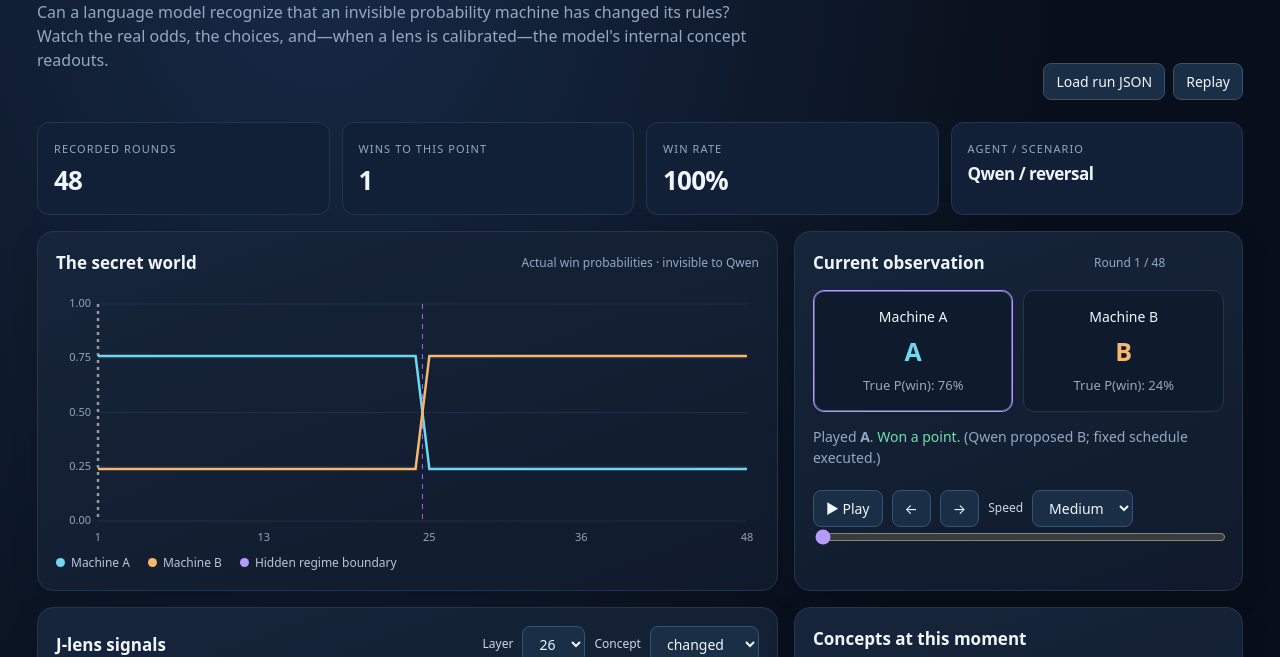
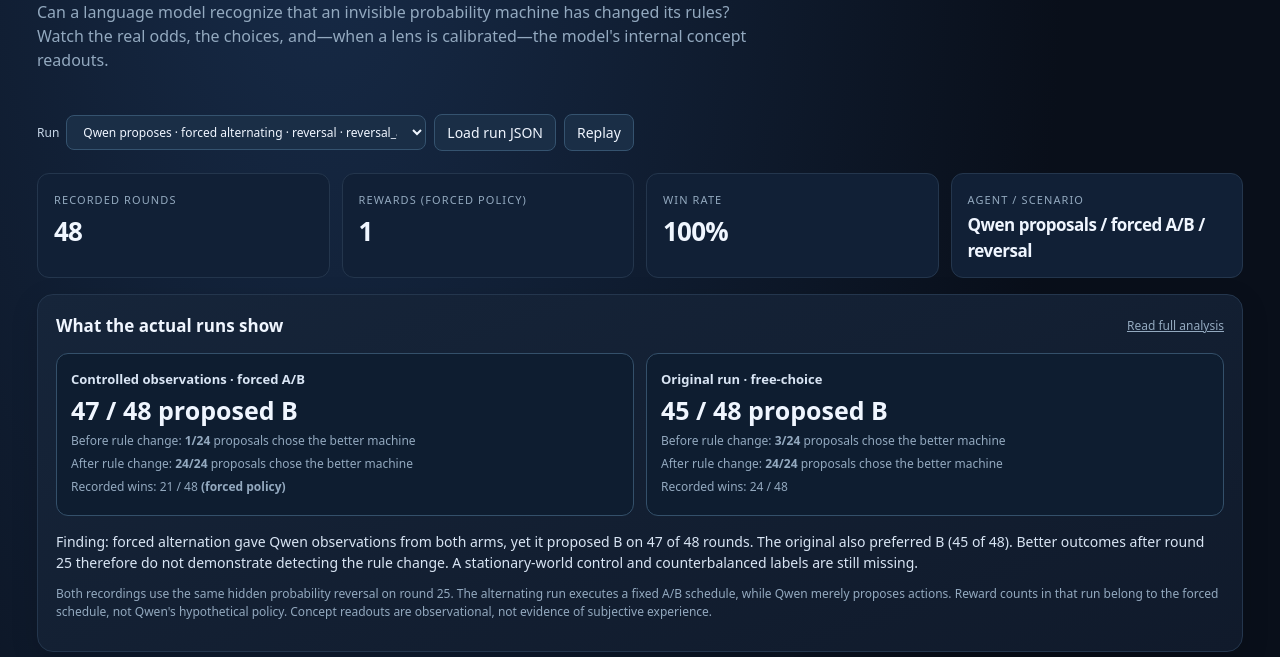
Before and after one commit to anttiluode/GamblerQwen, a plain HTML site: page index.html in a window 1280 px wide. Shown: the part 143-800 px from the top of the page. Drawn offline with Linux system fonts and the light colour scheme.

Commit message:
Show both real Qwen runs on index with switcher, comparative findings and decision score

```diff
--- a/index.html
+++ b/index.html
@@ -63,23 +63,38 @@ label{color:#c8d7e8;font-size:12px}
 a{color:#a7cdfc}
 @media(max-width:920px){.grid{grid-template-columns:1fr}.kpis{grid-template-columns:repeat(2,1fr)}}
 @media(max-width:580px){main{padding:18px 12px 40px}.kpis{gap:7px}.kpi{padding:9px}.kpi strong{font-size:20px}.card{padding:13px}}
+.reportGrid{display:grid;grid-template-columns:repeat(2,minmax(0,1fr));gap:12px}
+.report{border:1px solid #34506a;background:#0e1d30;border-radius:12px;padding:14px}
+.report strong{font-size:25px;line-height:1.15;font-variant-numeric:tabular-nums;display:block;margin:7px 0}
+.report p{margin:5px 0;font-size:12px}
+.report .title{font-size:13px;color:#d9e5f4;font-weight:700}
+#verdict{margin:15px 0 4px;color:#d9e5f4}
+.runselect{display:flex;gap:7px;align-items:center}
+.runselect select{max-width:min(360px,58vw)}
+@media(max-width:580px){.reportGrid{grid-template-columns:1fr}}
 </style>
 </head>
 <body>
 <main>
 <div class="top">
   <div><span class="tag">Experiment 001 · Change-point detection</span><h1>Gambler<span style="color:var(--accent)">Qwen</span></h1><p class="subtitle">Can a language model recognize that an invisible probability machine has changed its rules? Watch the real odds, the choices, and—when a lens is calibrated—the model's internal concept readouts.</p></div>
-  <div class="buttons"><button id="load">Load run JSON</button><input id="jsonInput" type="file" accept=".json,application/json"><button id="replay">Replay</button></div>
+  <div class="buttons"><label class="runselect" for="runPicker">Run <select id="runPicker" aria-label="Choose recorded experiment"></select></label><button id="load">Load run JSON</button><input id="jsonInput" type="file" accept=".json,application/json"><button id="replay">Replay</button></div>
 </div>
 <div id="empty" class="empty" hidden>No recorded run loaded. Generate one with <code>python gambler.py --mode demo</code>, or select a <code>results/latest.json</code> file using <b>Load run JSON</b>. For real Qwen readouts, build the lens and run <code>python gambler.py --mode qwen</code>.</div>
 <div id="content">
   <div class="kpis">
     <div class="kpi"><small>Recorded rounds</small><strong id="nrounds">—</strong></div>
-    <div class="kpi"><small>Wins to this point</small><strong id="wins">—</strong></div>
+    <div class="kpi"><small id="winsLabel">Recorded rewards</small><strong id="wins">—</strong></div>
     <div class="kpi"><small>Win rate</small><strong id="winrate">—</strong></div>
     <div class="kpi"><small>Agent / scenario</small><strong id="scenario" style="font-size:17px">—</strong></div>
   </div>
   <div class="grid">
+    <section class="card span" id="analysisCard">
+      <div class="sectionTop"><h2>What the actual runs show</h2><a class="mini" href="https://github.com/anttiluode/GamblerQwen/blob/main/FINDINGS.md" target="_blank" rel="noopener">Read full analysis</a></div>
+      <div id="runComparison" class="reportGrid"></div>
+      <p id="verdict"></p>
+      <p class="mini">Both recordings use the same hidden probability reversal on round 25. The alternating run executes a fixed A/B schedule, while Qwen merely proposes actions. Reward counts in that run belong to the forced schedule, not Qwen's hypothetical policy. Concept readouts are observational, not evidence of subjective experience.</p>
+    </section>
     <section class="card">
       <div class="sectionTop"><h2>The secret world</h2><span class="mini">Actual win probabilities · invisible to Qwen</span></div>
       <canvas id="oddsChart" aria-label="Chart of actual winning probabilities for A and B"></canvas>
@@ -118,6 +133,7 @@ a{color:#a7cdfc}
 <script>
 (function(){
 "use strict";
+let runs=Array.isArray(window.GAMBLER_RUNS)?window.GAMBLER_RUNS:[];
 let data=window.GAMBLER_DATA || null, at=0, playing=null;
 const $=id=>document.getElementById(id);
 const colors={a:"#6fd7f0",b:"#f7b86d",accent:"#b49cff",grid:"#35506b",muted:"#92a5bb",signal:"#9bd8a7"};
@@ -162,7 +178,7 @@ function renderPlots(){
  const boundary=mode==="stationary"?[]:mode==="double"?[Math.floor(n/3),Math.floor(2*n/3)]:mode==="drift"?[Math.max(1,start-4)]:[start];
  chart($("oddsChart"),[{values:rows.map(r=>r.p_a),color:colors.a},{values:rows.map(r=>r.p_b),color:colors.b}],0,1,at,boundary);
  const layer=$("layer").value,word=$("concept").value;
- let scores=rows.map(r=>lensRow(r,layer)[word]);
+ let scores=rows.map(r=>word==="__margin__" ? (r.logits && Number.isFinite(r.logits.B) && Number.isFinite(r.logits.A) ? r.logits.B-r.logits.A : null) : lensRow(r,layer)[word]);
  const found=scores.filter(Number.isFinite);
  const lo=found.length?Math.min(-1,Math.floor(Math.min(...found))):-1;
  const hi=found.length?Math.max(1,Math.ceil(Math.max(...found))):1;
@@ -178,10 +194,13 @@ function updateConcepts(){
  const layer=$("layer").value;
  const words=[...new Set(data.rounds.flatMap(r=>Object.keys(lensRow(r,layer))))].sort();
  const old=$("concept").value;
- $("concept").innerHTML=words.length?words.map(w=>'<option value="'+escapeHtml(w)+'">'+escapeHtml(w)+'</option>').join(""):'<option value="">No data</option>';
+ let html=words.length?words.map(w=>'<option value="'+escapeHtml(w)+'">'+escapeHtml(w)+'</option>').join(""):'<option value="">No data</option>';
+ if(data.meta.source==="qwen")html='<option value="__margin__">Qwen choice score (B minus A)</option>'+html;
+ $("concept").innerHTML=html;
  if(words.includes(old))$("concept").value=old;
  else if(words.includes("changed"))$("concept").value="changed";
  else if(words.includes("change"))$("concept").value="change";
+ else if(data.meta.source==="qwen")$("concept").value="__margin__";
 }
 function show(){
  if(!data||!data.rounds.length)return;
@@ -189,8 +208,9 @@ function show(){
  const r=data.rounds[at],m=data.meta;
  $("nrounds").textContent=data.rounds.length;
  $("wins").textContent=r.total;
+ $("winsLabel").textContent=m.execution_policy==="alternate"?"Rewards (forced policy)":"Rewards to this point";
  $("winrate").textContent=pct(r.total/(at+1));
- $("scenario").textContent=(m.source==="qwen"?"Qwen":"DEMO")+" / "+m.scenario;
+ $("scenario").textContent=(m.source==="qwen"?(m.execution_policy==="alternate"?"Qwen proposals / forced A/B":"Qwen plays"):"DEMO")+" / "+m.scenario;
  $("roundText").textContent="Round "+r.round+" / "+data.rounds.length;
  $("oddsA").textContent="True P(win): "+pct(r.p_a);
  $("oddsB").textContent="True P(win): "+pct(r.p_b);
@@ -242,9 +262,47 @@ function makeDemo(){
     note:"Built-in simulated example, NOT a Qwen experiment. Load real results/latest.json when available."},
     rounds:rows,baselines,metrics:{wins:total,rounds:48}};
 }
+function computeStats(d){
+ const list=d.rounds,split=Math.max(0,Math.min(list.length,(d.meta.change_round||Math.round(list.length/2)+1)-1));
+ const part=rs=>({n:rs.length,A:rs.filter(x=>x.proposed==="A").length,
+   B:rs.filter(x=>x.proposed==="B").length,
+   optimal:rs.filter(x=>x.proposed&&(x.proposed===(x.p_a>x.p_b?"A":"B"))).length,
+   wins:rs.reduce((v,x)=>v+x.reward,0)});
+ return {pre:part(list.slice(0,split)),post:part(list.slice(split)),
+   all:part(list),policy:d.meta.execution_policy};
+}
+function syncRunPicker(){
+ const selector=$("runPicker");
+ selector.innerHTML=runs.map((r,i)=>'<option value="'+i+'">'+escapeHtml(r.label||r.id||("Run "+(i+1)))+'</option>').join("");
+ const i=runs.findIndex(r=>r.data===data);
+ if(i>=0)selector.value=String(i);
+ selector.disabled=runs.length<2;
+}
+function renderAnalysis(){
+ const recordings=runs.filter(r=>r.data?.meta?.source==="qwen");
+ const items=recordings.slice(0,4).map(r=>{
+   const st=computeStats(r.data),forced=st.policy==="alternate";
+   return '<div class="report"><span class="title">'+(forced?"Controlled observations · forced A/B":"Original run · free-choice")+'</span>'+
+      '<strong>'+st.all.B+' / '+st.all.n+' proposed B</strong>'+
+      '<p>Before rule change: <b>'+st.pre.optimal+'/'+st.pre.n+'</b> proposals chose the better machine</p>'+
+      '<p>After rule change: <b>'+st.post.optimal+'/'+st.post.n+'</b> proposals chose the better machine</p>'+
+      '<p>Recorded wins: '+st.all.wins+' / '+st.all.n+(forced?' <b>(forced policy)</b>':'')+'</p></div>';
+ }).join("");
+ $("runComparison").innerHTML=items||'<span class="mini">No real Qwen recordings available. Run the CUDA experiment to populate this panel.</span>';
+ const forced=recordings.find(r=>r.data.meta.execution_policy==="alternate"),free=recordings.find(r=>r.data.meta.execution_policy==="qwen");
+ if(forced&&free){
+   $("verdict").textContent="Finding: forced alternation gave Qwen observations from both arms, yet it proposed B on "+
+     computeStats(forced.data).all.B+" of 48 rounds. The original also preferred B ("+
+     computeStats(free.data).all.B+" of 48). Better outcomes after round 25 therefore do not demonstrate detecting the rule change. A stationary-world control and counterbalanced labels are still missing.";
+ }else if(recordings.length){
+   $("verdict").textContent="The readouts are observational. A single run cannot establish change-point detection; compare an unchanged world and counterbalanced choices.";
+ }else{
+   $("verdict").textContent="Simulation only; no real Qwen readouts or conclusions.";
+ }
+}
 function load(d){
  if(!d||!Array.isArray(d.rounds)||!d.rounds.length||!d.meta)throw Error("Expected report with meta and nonempty rounds.");
- data=d;at=0;stop();$("empty").hidden=true;$("content").hidden=false;selectOptions();show();
+ data=d;at=0;stop();$("empty").hidden=true;$("content").hidden=false;syncRunPicker();selectOptions();show();renderAnalysis();
 }
 function stop(){if(playing){clearInterval(playing);playing=null;}$("play").textContent="▶ Play";}
 $("play").onclick=()=>{
@@ -259,15 +317,16 @@ $("scrubber").oninput=e=>{stop();at=+e.target.value;show();};
 $("layer").onchange=()=>{updateConcepts();show();};
 $("concept").onchange=show;
 $("load").onclick=()=>$("jsonInput").click();
+$("runPicker").onchange=e=>{const entry=runs[Number(e.target.value)];if(entry)load(entry.data);};
 $("jsonInput").onchange=e=>{
  const f=e.target.files[0];if(!f)return;
  const reader=new FileReader();
- reader.onload=()=>{try{load(JSON.parse(reader.result));}catch(err){alert("Cannot load report: "+err.message);}};
+ reader.onload=()=>{try{const parsed=JSON.parse(reader.result);runs.push({id:f.name,label:"Uploaded · "+f.name,data:parsed});load(parsed);}catch(err){alert("Cannot load report: "+err.message);}};
  reader.readAsText(f);
 };
 window.addEventListener("resize",()=>{if(data)renderPlots();});
-if(data){try{load(data);}catch(e){$("empty").hidden=false;$("content").hidden=true;console.error(e);}}
-else{load(makeDemo());}
+if(data){try{if(!runs.length)runs.push({id:"default",label:"Recorded experiment",data});load(data);}catch(e){$("empty").hidden=false;$("content").hidden=true;console.error(e);}}
+else{data=makeDemo();runs.push({id:"demo",label:"Simulated example (not Qwen)",data});load(data);}
 })();
 </script>
 </body>
```
